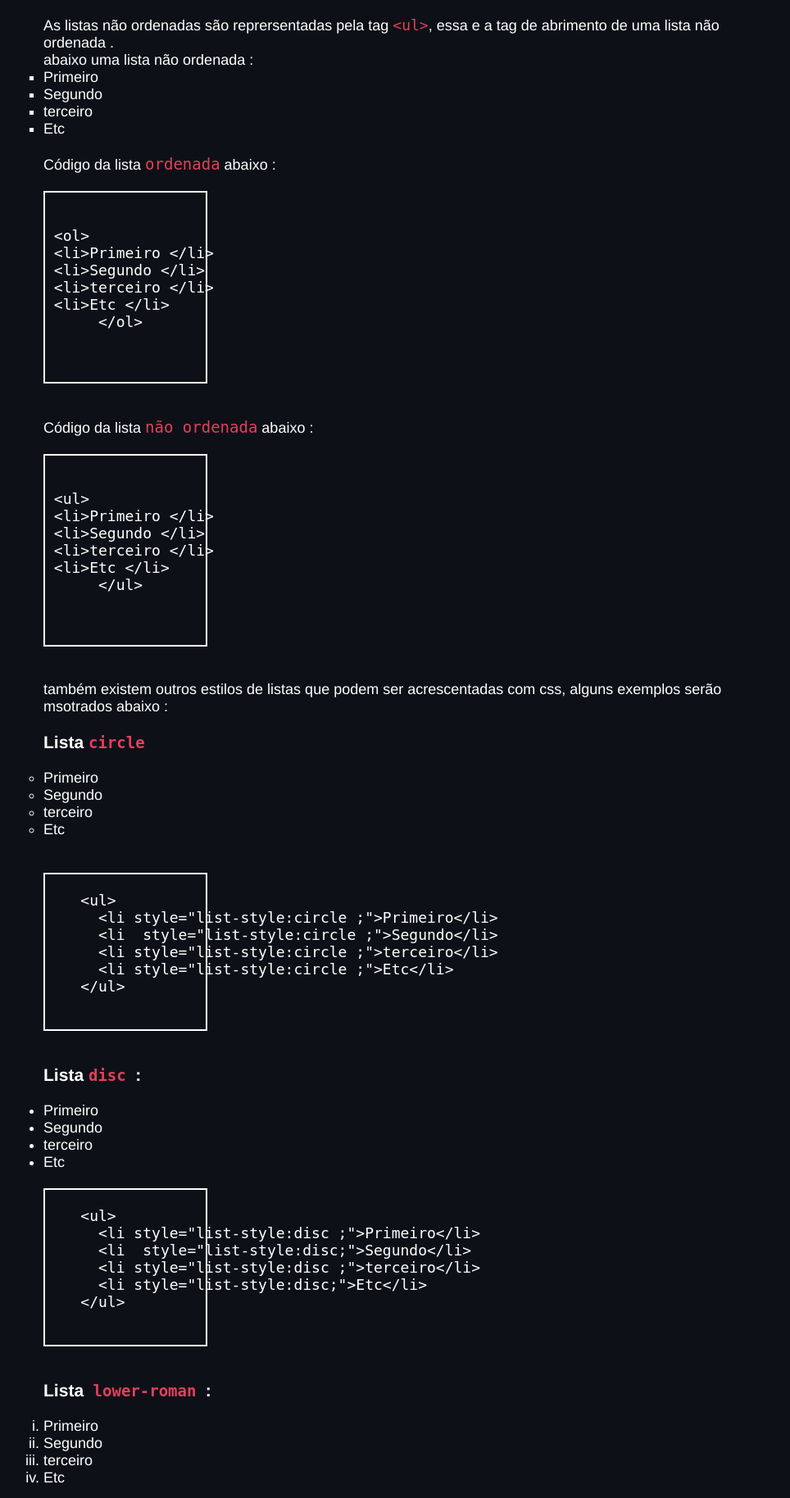
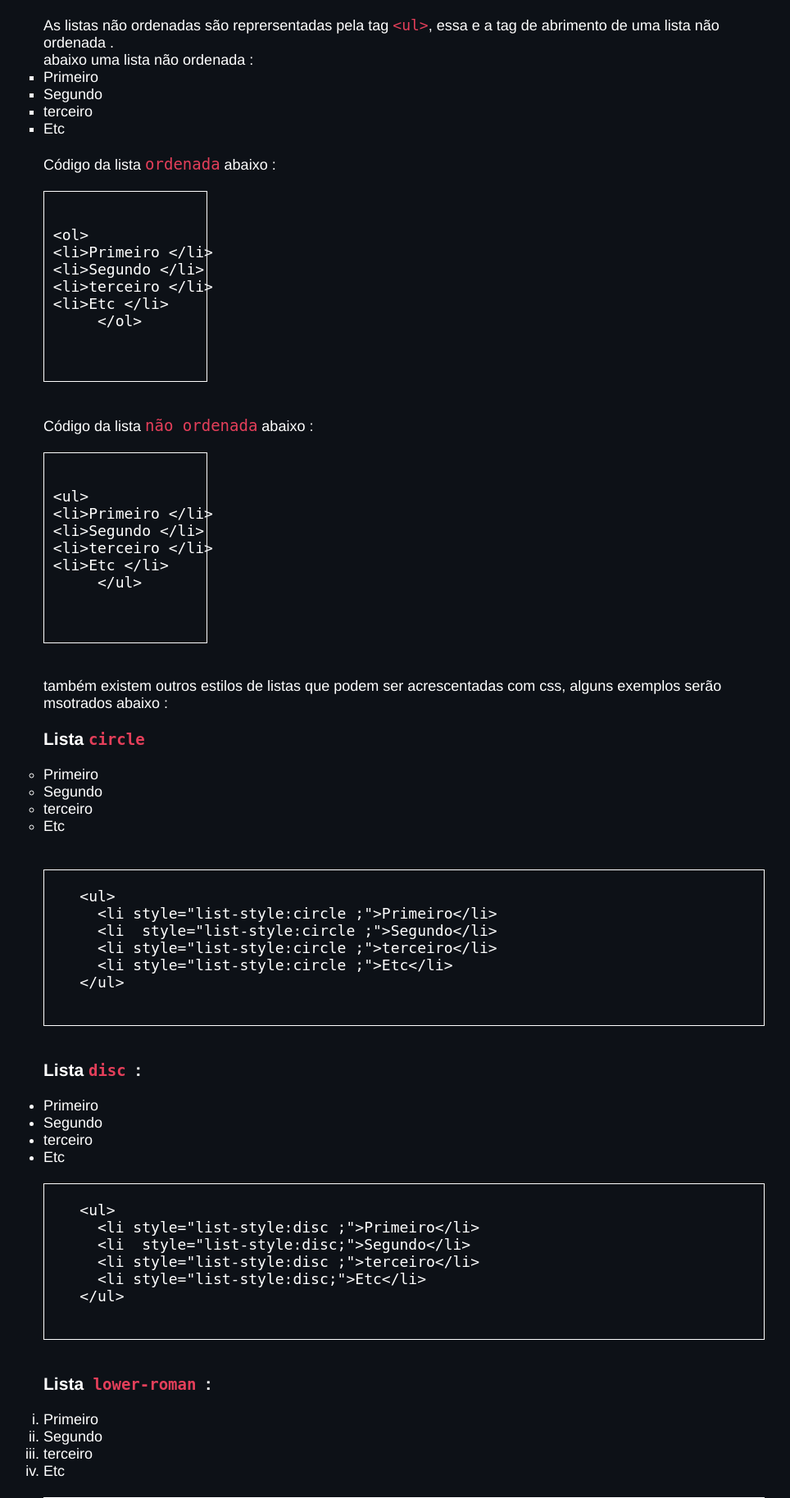
Before and after one commit to JoaoPedroSarmento/JoaoPedroSarmento.github.io, a PHP site: the page made by meu site/site/conteudo/html/Tags listas.html in a window 1280 px wide. Shown: the part 391-2219 px from the top of the page at 82% size, without its empty margins (147-1111 px from the left). Run offline with PHP 8.4, Linux system fonts and the light colour scheme.

Commit message:
Update listas.css

```diff
--- a/meu site/site/conteudo/html/listas.css
+++ b/meu site/site/conteudo/html/listas.css
@@ -7,11 +7,15 @@ header {
   padding: 0px;
   margin: 0px;
 }
-
-pre {
-  border: 2px solid white;
+.pre1 {
+  border: 1px solid white;
   max-width: 200px;
 }
+
+.pre2 {
+  border: 1px solid white;
+}
+
 body {
   background-color: #0d1117;
 }
@@ -315,6 +319,16 @@ code {
     font-family: "Franklin Gothic Medium", "Arial Narrow", Arial, sans-serif;
   }
 
+    .pre1 {
+    font-size: 12px;
+  }
+
+  .pre2 {
+    border: 1px solid white;
+    width: 340px;
+    padding-right: 10px;
+    font-size: 12px;
+  }
   #title1 {
     color: red;
     font-style: oblique;
```
